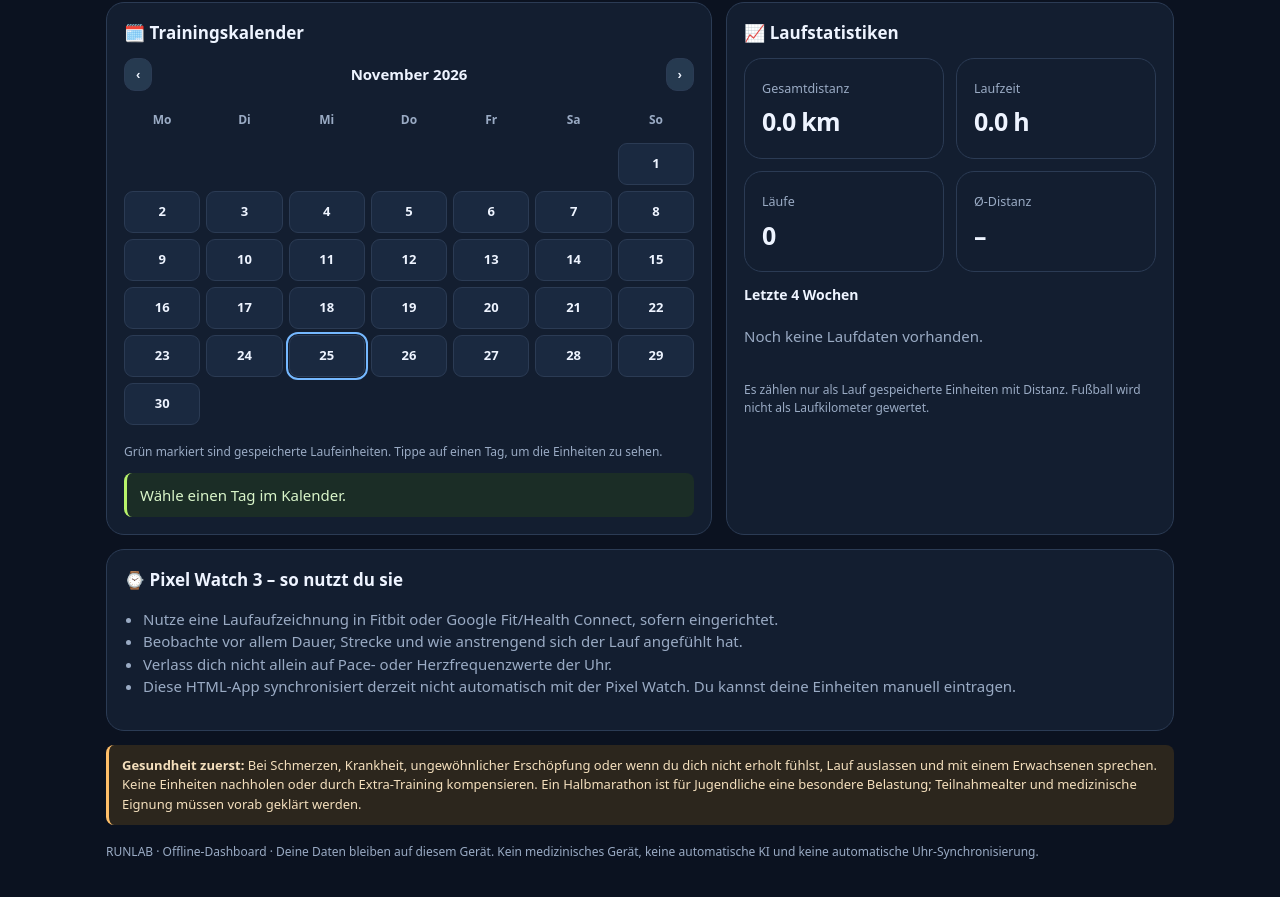
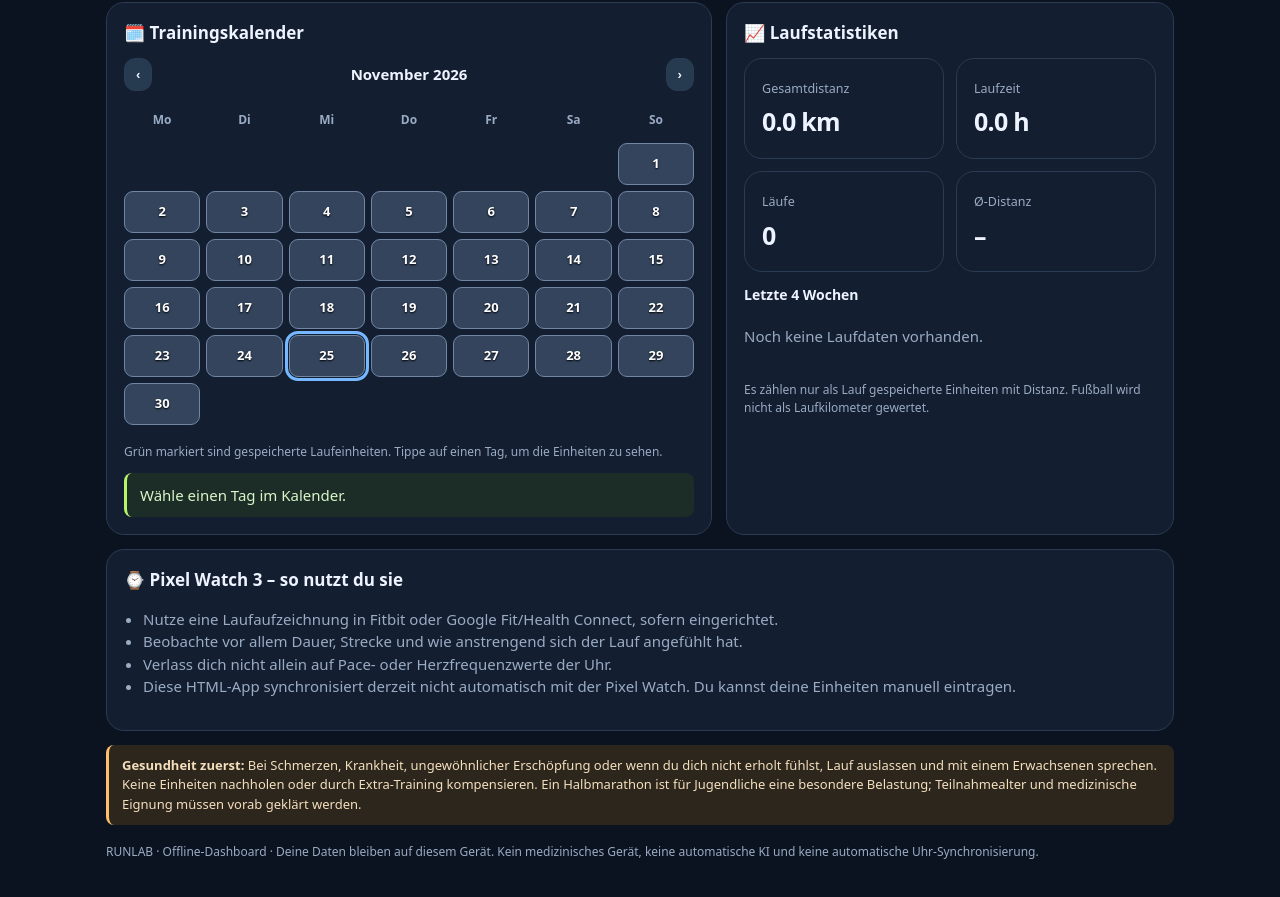
Before and after one commit to bennimuc05/runlab, a plain HTML site: page index.html in a window 1280 px wide. Shown: the part 2380-3277 px from the top of the page. Drawn offline with Linux system fonts and the light colour scheme.

Commit message:
Increase training calendar contrast

```diff
--- a/index.html
+++ b/index.html
@@ -18,6 +18,10 @@
 .week{display:grid;grid-template-columns:repeat(7,1fr);gap:7px}.day{background:var(--panel2);border:1px solid var(--line);border-radius:12px;padding:9px 6px;min-height:88px}.day b{display:block;font-size:11px;color:var(--muted);margin-bottom:7px}.day span{font-size:12px;display:block}.day.run{border-color:#648c45;background:#1e3027}.day.football{border-color:#456b94}.day.rest{opacity:.75}
 button{border:0;border-radius:11px;background:var(--lime);color:#142012;font-weight:800;padding:11px 15px;cursor:pointer}button.secondary{background:#263a50;color:var(--text);border:1px solid var(--line)}button.danger{background:#492b31;color:#ffd5d5}
 .calendar button.cal-day{background:var(--panel2);color:var(--text);border:1px solid var(--line);font:inherit;font-size:13px;font-weight:600;padding:8px 2px;cursor:pointer}.calendar button.cal-day:hover{border-color:var(--blue);background:#263a50}.calendar button.cal-day.has-run{background:#263c2a;border-color:#8fca5d;color:#d5ff9b;font-weight:800}.calendar button.cal-day.today{outline:2px solid var(--blue);outline-offset:1px}.calendar button.cal-day.empty{background:transparent;border-color:transparent;cursor:default}
+/* Extra hoher Kontrast für Kalenderzahlen */
+.calendar button.cal-day:not(.empty){background:#34445d!important;color:#ffffff!important;border:1px solid #7186a3!important;text-shadow:0 1px 2px #000;font-weight:800!important}
+.calendar button.cal-day.has-run{background:#31552f!important;color:#efffdc!important;border:2px solid #a5e66c!important}
+.calendar button.cal-day.today{outline:3px solid #75b8ff!important;outline-offset:1px}
 input,select,textarea{width:100%;background:#0e1827;color:var(--text);border:1px solid var(--line);border-radius:10px;padding:10px;font:inherit;margin:5px 0 10px}label{font-size:12px;color:var(--muted);font-weight:700}.row{display:grid;grid-template-columns:1fr 1fr;gap:10px}.actions{display:flex;gap:8px;flex-wrap:wrap}.session{padding:12px 0;border-bottom:1px solid var(--line)}.session:last-child{border:0}.session strong{display:block}.bar{height:9px;background:#26364c;border-radius:20px;overflow:hidden;margin:9px 0}.bar i{display:block;height:100%;background:var(--lime);width:0}
 .notice{border-left:3px solid var(--orange);padding:11px 13px;background:#2c261d;border-radius:8px;color:#f4dfbd;font-size:13px}.coach{border-left:3px solid var(--lime);padding:11px 13px;background:#1b2d26;border-radius:8px;color:#d9f5c9}.footer{color:var(--muted);font-size:12px;margin-top:18px}.hidden{display:none}
 .calendar-head{display:flex;align-items:center;justify-content:space-between;gap:10px;margin-bottom:12px}.calendar-head button{padding:8px 11px}.calendar{display:grid;grid-template-columns:repeat(7,1fr);gap:6px}.cal-label,.cal-day{min-width:0;text-align:center;padding:8px 2px;border-radius:9px;font-size:12px}.cal-label{color:var(--muted);font-weight:700}.cal-day{background:var(--panel2);border:1px solid transparent;min-height:42px}.cal-day.today{border-color:var(--blue)}.cal-day.has-run{background:#263c2a;border-color:#648c45;color:var(--lime);font-weight:800}.cal-day.empty{background:transparent}.cal-day small{display:block;font-size:9px;color:var(--muted)}.stat-bars{display:grid;gap:9px}.stat-row{display:grid;grid-template-columns:65px 1fr 48px;align-items:center;gap:8px;font-size:12px}.stat-track{height:8px;background:#26364c;border-radius:20px;overflow:hidden}.stat-track i{display:block;height:100%;background:var(--lime);border-radius:20px}
```
